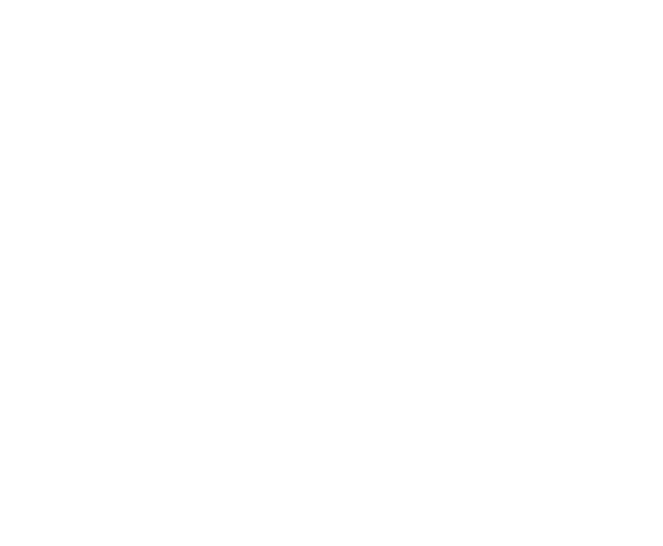
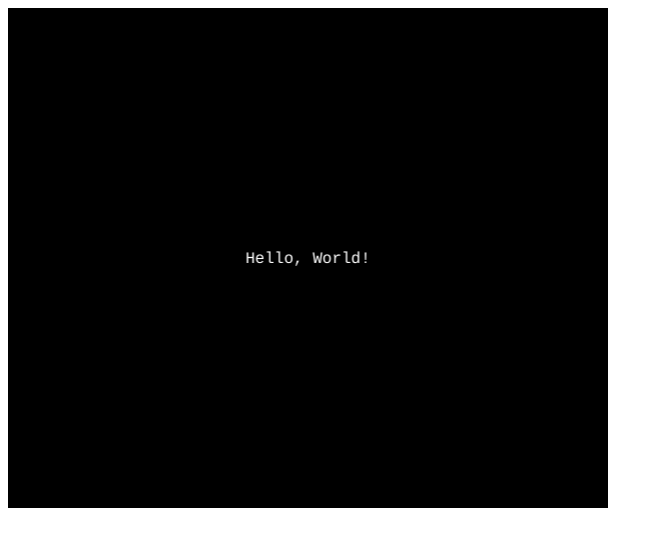
Before and after one commit to EndaMagennis/phaser-game, a website built with Parcel: page src/index.html in a window 1280 px wide. Shown: the whole page, without its empty margins (0-663 px from the left). Built offline with nearby package versions, Linux system fonts and the light colour scheme.

Commit message:
Add directories

```diff
--- a/src/index.html
+++ b/src/index.html
@@ -6,6 +6,6 @@
     <title>Phaser Ninja</title>
 </head>
 <body>
-    <script src="main.js"></script>
+    <script src="./main.js"></script>
 </body>
 </html>
--- a/src/main.js
+++ b/src/main.js
@@ -0,0 +1,13 @@
+import Phaser from "phaser";
+import TitleScreen from "./scripts/titleScreen";
+
+const config = {
+    width: 600,
+    height: 500,
+    type: Phaser.AUTO,
+}
+
+const game = new Phaser.Game(config);
+game.scene.add('titlescreen', TitleScreen);
+
+game.scene.start('titlescreen');
--- /dev/null
+++ b/src/scripts/titleScreen.js
@@ -0,0 +1,15 @@
+import Phaser from "phaser";
+
+//creating a Titlescreen scene to call from main.js
+export default class TitleScreen extends Phaser.Scene{
+
+    preload(){
+
+    }
+
+    create() {
+
+        const title = this.add.text(300, 250, 'Hello, World!');
+        title.setOrigin(0.5, 0.5);
+    }
+}
```
